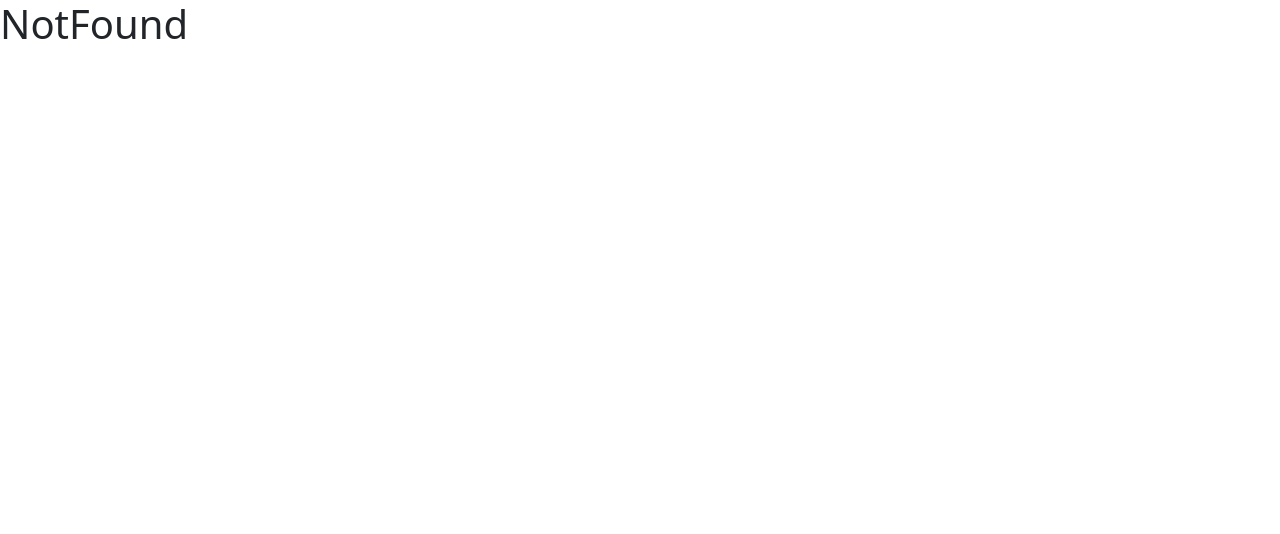
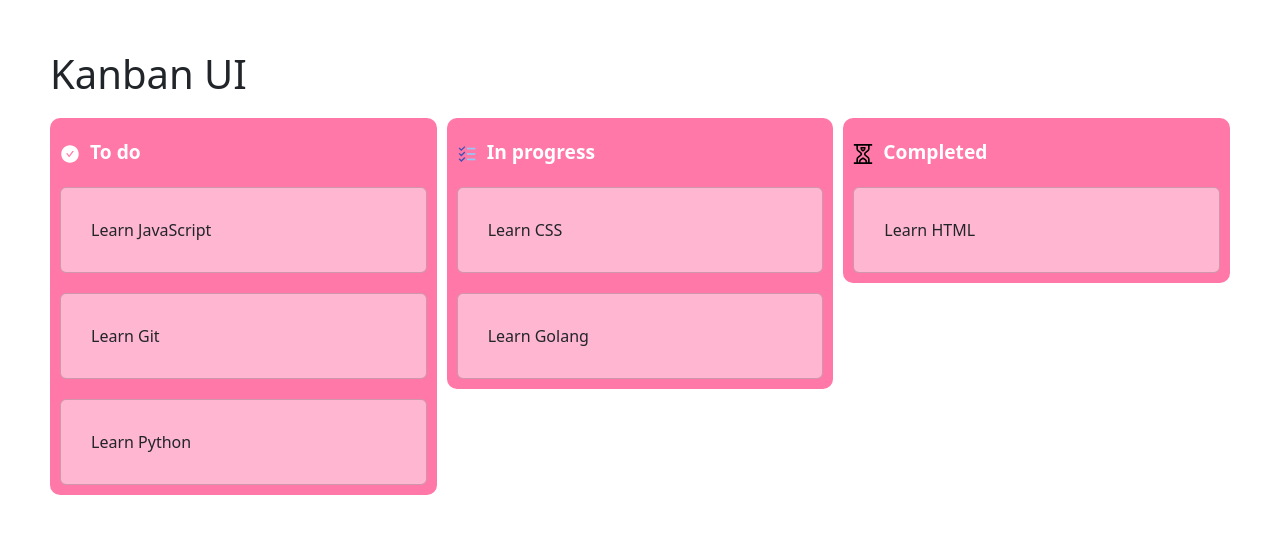
Before and after one commit to hugoarodriguez/fitness, a React (Create React App) app: page /kanban in a window 1280 px wide. Shown: the top 534 px of the page. Built offline with nearby package versions, Linux system fonts and the light colour scheme.

Commit message:
Agregando tablero Kanban

```diff
--- a/src/components/App.js
+++ b/src/components/App.js
@@ -5,6 +5,7 @@ import ExercisesContainer from "../pages/ExercisesContainer";
 import ExercisesNewContainer from "../pages/ExercisesNewContainer";
 import NotFound from "../pages/NotFound";
 import LoginContainer from "../pages/LoginContainer";
+import Orders from "../pages/Orders";
 
 const App = () => (
     <BrowserRouter>
@@ -14,6 +15,7 @@ const App = () => (
             <Route path="/login" element={<LoginContainer/>} />
             <Route exact path="/exercise" element={<ExercisesContainer/>} />
             <Route exact path="/exercise/new" element={<ExercisesNewContainer/>} />
+            <Route exact path="/kanban" element={<Orders/>} />
         </Routes>
     </BrowserRouter>
 );
--- /dev/null
+++ b/src/components/Kanban.js
@@ -0,0 +1,92 @@
+import React, { useState } from "react";
+import { DragDropContext, Draggable, Droppable } from "react-beautiful-dnd";
+import mockData from "../mockData";
+
+import './styles/kanban.scss';
+import KanbanCard from "./KanbanCard";
+
+const Kanban = () => {
+    const [data, setData] = useState(mockData);
+
+    const onDragEnd = (result) => {
+        if(!result.destination) return;
+        const { source, destination } = result;
+
+        if(source.droppableId !== destination.droppableId){
+            const sourceColIndex = data.findIndex(e => e.id === source.droppableId);
+            const destinationColIndex = data.findIndex(e => e.id === destination.droppableId);
+
+            const sourceCol = data[sourceColIndex];
+            const destinationCol = data[destinationColIndex];
+
+            const sourceTask = [...sourceCol.tasks];
+            const destinationTask = [...destinationCol.tasks];
+
+            const [removed] = sourceTask.splice(source.index, 1);
+            destinationTask.splice(destination.index, 0, removed);
+
+            data[sourceColIndex].tasks = sourceTask;
+            data[destinationColIndex].tasks = destinationTask;
+
+            setData(data);
+        }
+    }
+
+    return(
+        <DragDropContext onDragEnd={onDragEnd}>
+            <div className="kanban">
+                {
+                    data.map(section => (
+                        <Droppable
+                            key={section.id}
+                            droppableId={section.id}
+                        >
+                            {(provided) =>(
+                                <div
+                                    {...provided.droppableProps}
+                                    className="kanban__section"
+                                    ref={provided.innerRef}
+                                    key={section.id}
+                                >
+                                    <div className="kanban__section__title">
+                                        {section.icon}
+                                        {section.title}
+                                    </div>
+                                    <div className="kanban__section__content">
+                                        {section.tasks.map((task, index) => (
+                                            <Draggable
+                                                key={task.id}
+                                                draggableId={task.id}
+                                                index={index}
+                                            >
+                                                {(provided, snapshot) => (
+                                                    <div
+                                                        ref={provided.innerRef}
+                                                        {...provided.draggableProps}
+                                                        {...provided.dragHandleProps}
+                                                        style={{
+                                                                ...provided.draggableProps.style,
+                                                                opacity: snapshot.isDragging ? '0.5' : '1'
+                                                            }}
+                                                    >
+                                                        <KanbanCard
+
+                                                            task={task}
+                                                        />
+                                                    </div>
+                                                )}
+                                            </Draggable>
+                                        ))}
+                                        {provided.placeholder}
+                                    </div>
+                                </div>
+                            )}
+                        </Droppable>
+                    ))
+                }
+            </div>
+        </DragDropContext>
+    );
+}
+
+export default Kanban;
--- /dev/null
+++ b/src/components/KanbanCard.js
@@ -0,0 +1,13 @@
+import React from "react";
+
+import './styles/kanban_card.scss';
+
+const KanbanCard = ({task}) => {
+    return(
+        <div className="card">
+            {task.title}
+        </div>
+    );
+}
+
+export default KanbanCard;
--- /dev/null
+++ b/src/components/styles/kanban.scss
@@ -0,0 +1,28 @@
+.kanban {
+    display: flex;
+    align-items: flex-start;
+
+    &__section {
+        width: 400px;
+        background-color: #FF78A8;
+        padding: 10px;
+        border-radius: 10px;
+
+        & ~ & {
+            margin-left: 10px;
+        }
+
+        &__title {
+            font-size: 1.2rem;
+            font-weight: 700;
+            margin: 10px 0 20px;
+            color: #ffffff;
+        }
+
+        &__content {
+            & > * ~ * {
+                margin-top: 10px;
+            }
+        }
+    }
+}
--- /dev/null
+++ b/src/components/styles/kanban_card.scss
@@ -0,0 +1,5 @@
+.card{
+    padding: 30px;
+    background-color: #ffb6d0 !important;
+    border-radius: 10px;
+}
--- a/src/index.js
+++ b/src/index.js
@@ -15,9 +15,11 @@ import 'bootstrap/dist/css/bootstrap.min.css'
 //ReactDOM.render(QUE,DONDE)
 //ReactDOM.render(<Exercises/> , container)
 
+//Se deshabilitó el "React.StrictMode" porque con eso activado no funciona el Drag and Drop de "react-beautiful-dnd"
+
 const root = ReactDOM.createRoot(document.getElementById('root'));
 root.render(
-    <React.StrictMode>
+    /*<React.StrictMode>*/
       <App/>
-    </React.StrictMode>
+    /*</React.StrictMode>*/
   );
--- /dev/null
+++ b/src/mockData.js
@@ -0,0 +1,58 @@
+import { AiFillCheckCircle } from 'react-icons/ai';
+import { FcTodoList } from 'react-icons/fc';
+import { GrInProgress } from 'react-icons/gr';
+
+const icon1 = <span style={{paddingRight: '10px'}}><AiFillCheckCircle  style={{fontSize: '20px'}}/></span>
+const icon2 = <span style={{paddingRight: '10px'}}><FcTodoList  style={{fontSize: '20px'}}/></span>
+const icon3 = <span style={{paddingRight: '10px'}}><GrInProgress  style={{fontSize: '20px'}}/></span>
+
+
+const mockData = [
+    {
+        "id": "1",
+        "icon": icon1,
+        "title": 'To do',
+        "tasks": [
+            {
+                "id": "1",
+                "title": 'Learn JavaScript',
+            },
+            {
+                "id": "2",
+                "title": 'Learn Git',
+            },
+            {
+                "id": "3",
+                "title": 'Learn Python',
+            },
+        ],
+    },
+    {
+        "id": "2",
+        "icon": icon2,
+        "title": 'In progress',
+        "tasks": [
+            {
+                "id": "4",
+                "title": 'Learn CSS',
+            },
+            {
+                "id": "5",
+                "title": 'Learn Golang',
+            },
+        ]
+    },
+    {
+        "id": "3",
+        "icon": icon3,
+        "title": 'Completed',
+        "tasks": [
+            {
+                "id": "6",
+                "title": 'Learn HTML',
+            },
+        ]
+    }
+];
+
+export default mockData;
--- /dev/null
+++ b/src/pages/Orders.js
@@ -0,0 +1,16 @@
+import React from "react";
+
+import Kanban from "../components/Kanban";
+
+const Orders = () => {
+    return (
+        <div style={{padding: '50px'}}>
+            <h1 style={{marginBottom: '20px'}}>
+                Kanban UI
+            </h1>
+            <Kanban/>
+        </div>
+    );
+}
+
+export default Orders;
```
